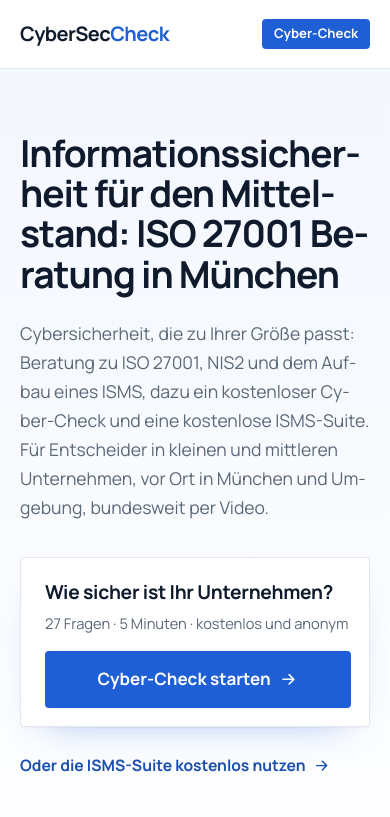
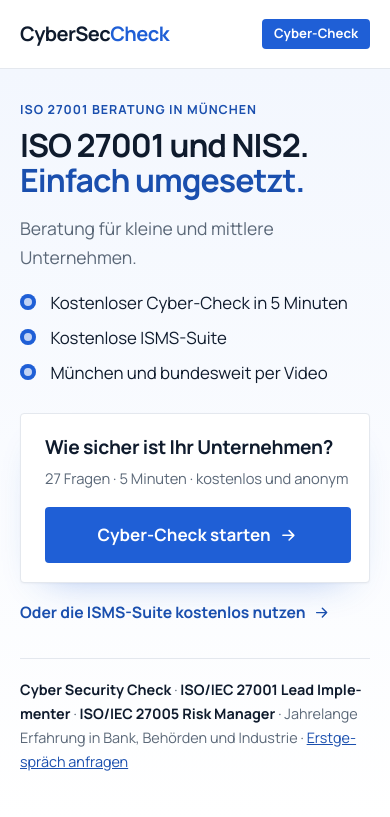
Before and after one commit to Kico-bot/muccybersec-website, a plain HTML site: page index.html in a window 390 px wide. Shown: the top 817 px of the page. Drawn offline with Linux system fonts and the light colour scheme.

Commit message:
Hero: short headline, three bullet points, no hyphenation on phones
Co-Authored-By: Claude Fable 5.2 <noreply@anthropic.com>
Claude-Session: https://claude.ai/code/session_018HcHaEyAF7HXmkv9JRX1Xr

```diff
--- a/assets/css/site.css
+++ b/assets/css/site.css
@@ -379,3 +379,14 @@ h1, h2, h3, summary { overflow-wrap: anywhere; -webkit-hyphens: auto; hyphens: a
 .keypoints, .author-box, .sources { min-width: 0; }
 .hero .wrap, .sub-hero .wrap, .prose, .legal { grid-template-columns: minmax(0, 1fr); }
 .checks li { grid-template-columns: 1.3rem minmax(0, 1fr); }
+
+/* Einstieg: kurze Zeilen ohne Silbentrennung, auf dem Handy ist der Cyber-Check ohne Scrollen zu sehen. */
+.hero h1, .hero-sub, .hero-checks li { -webkit-hyphens: manual; hyphens: manual; overflow-wrap: normal; }
+.hero-eyebrow { display: block; margin-bottom: .9rem; line-height: 1.4; }
+.hero-accent { display: block; color: var(--accent-strong); }
+.hero-checks { color: var(--ink); font-size: clamp(1.02rem, .98rem + .3vw, 1.15rem); gap: .45rem; }
+@media (max-width: 560px) {
+  .hero .wrap { padding-block: 2rem 3rem; gap: 1.05rem; }
+  .hero h1 { font-size: 2rem; }
+  .hero-eyebrow { margin-bottom: .6rem; }
+}
--- a/index.html
+++ b/index.html
@@ -285,8 +285,13 @@
 <main id="inhalt">
   <section class="hero" id="start" aria-labelledby="hero-title">
     <div class="wrap">
-      <h1 id="hero-title">Informations&shy;sicherheit für den Mittelstand: ISO&nbsp;27001 Beratung in München</h1>
-      <p class="hero-sub">Cybersicherheit, die zu Ihrer Größe passt: Beratung zu ISO 27001, NIS2 und dem Aufbau eines ISMS, dazu ein kostenloser Cyber-Check und eine kostenlose ISMS-Suite. Für Entscheider in kleinen und mittleren Unternehmen, vor Ort in München und Umgebung, bundesweit per Video.</p>
+      <h1 id="hero-title"><span class="eyebrow hero-eyebrow">ISO&nbsp;27001 Beratung in München</span>ISO&nbsp;27001 und NIS2. <span class="hero-accent">Einfach umgesetzt.</span></h1>
+      <p class="hero-sub">Beratung für kleine und mittlere Unternehmen.</p>
+      <ul class="checks hero-checks">
+        <li>Kostenloser Cyber-Check in 5 Minuten</li>
+        <li>Kostenlose ISMS-Suite</li>
+        <li>München und bundesweit per Video</li>
+      </ul>
       <!-- Die Frage steht direkt am Einstieg in den Check: Wer neugierig wird, ist einen Klick von der Antwort entfernt. -->
       <a class="hero-question" href="#check">
         <span class="hq-text"><strong>Wie sicher ist Ihr Unternehmen?</strong><span>27 Fragen · 5 Minuten · kostenlos und anonym</span></span>
```
